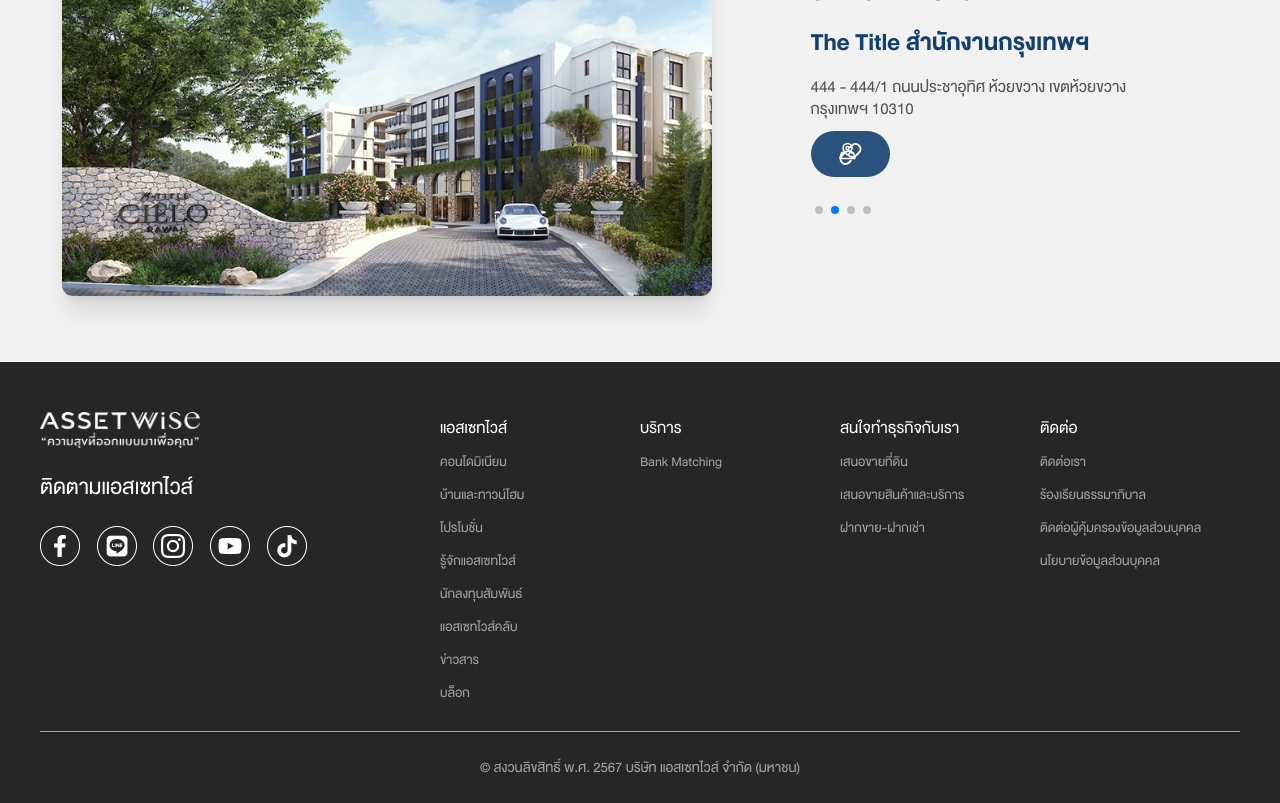
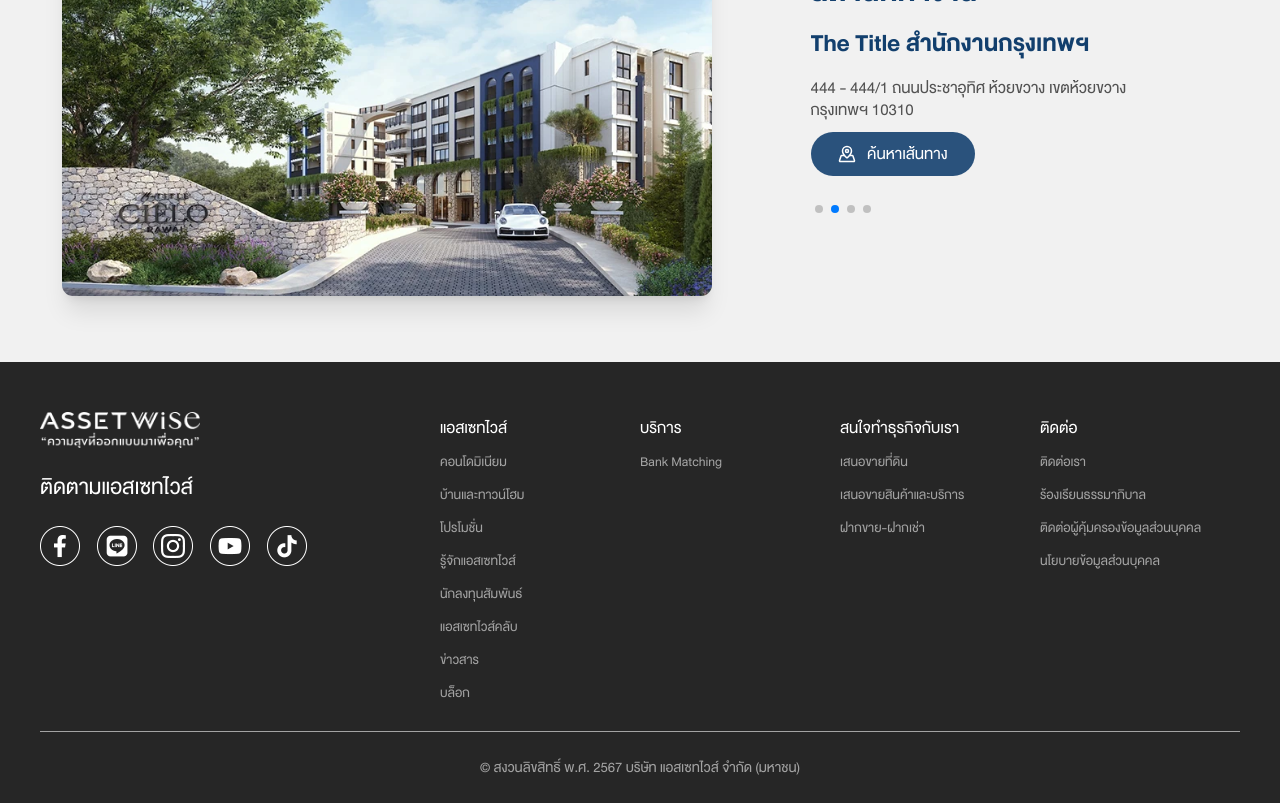
Before and after one commit to kritsada-s/asw-careers-frontend, a Next.js app: page / in a window 1280 px wide. Shown: the part 1640-2443 px from the top of the page. Built offline with nearby package versions, Linux system fonts and the light colour scheme; no server answers.

Commit message:
แก้ปุ่ม location ในหน้าแรก

```diff
--- a/components/layout/HomeWorksLocation.tsx
+++ b/components/layout/HomeWorksLocation.tsx
@@ -6,7 +6,8 @@
 import { Navigation, Pagination, Autoplay, EffectFade } from 'swiper/modules';
 import type { Swiper as SwiperType } from 'swiper';
 import Image from 'next/image';
-import { Link, MapPinned } from 'lucide-react';
+import Link from 'next/link';
+import { MapPinned } from 'lucide-react';
 
 // Import Swiper styles
 import 'swiper/css';
@@ -106,20 +107,19 @@
                     >
                         {locationData.map((location) => (
                         <SwiperSlide key={location.id}>
-                            <div className="h-full flex flex-col gap-2">
+                          <div className="h-full flex flex-col gap-2">
                             <h4 className='text-primary-700 font-semibold text-2xl'>
-                                {location.title}
+                              {location.title}
                             </h4>
                             <p className='text-neutral-600 leading-none'>{location.address}</p>
                             <Link
                                 href={location.mapUrl}
                                 target="_blank"
-                                className="inline-flex w-fit items-center justify-center px-5 py-2 bg-primary-600 text-white rounded-full hover:bg-primary-700 transition-colors gap-2 leading-none"
-                            >
+                                className="inline-flex w-fit items-center justify-center px-5 py-2 bg-primary-600 text-white rounded-full hover:bg-primary-700 transition-colors gap-2 leading-none">
                                 <MapPinned size={18} />
-                                ค้นหาเส้นทาง
+                                <span>ค้นหาเส้นทาง</span>
                             </Link>
-                            </div>
+                          </div>
                         </SwiperSlide>
                         ))}
                         <div className="custom-pagination pt-3"></div>
```
